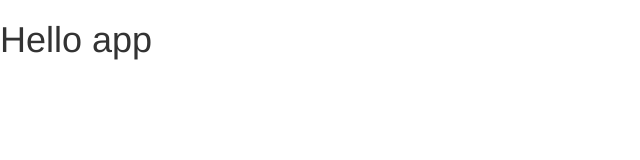
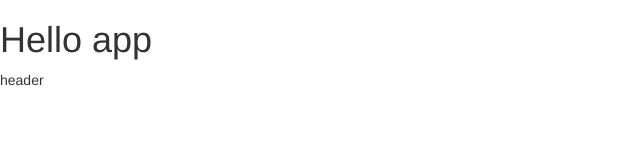
Before and after one commit to MarkoCvrljak/Contact-Book-App, an Angular app: page / in a window 1280 px wide. Shown: the top 160 px of the page, without its empty margins (0-640 px from the left). Built offline with nearby package versions, Linux system fonts and the light colour scheme.

Commit message:
creating header component

```diff
--- a/src/app/app.component.html
+++ b/src/app/app.component.html
@@ -1 +1,2 @@
 <h1>Hello {{title}}</h1>
+<app-header></app-header>
--- a/src/app/app.module.ts
+++ b/src/app/app.module.ts
@@ -3,11 +3,13 @@
 
 
 import { AppComponent } from './app.component';
+import { HeaderComponent } from './header/header.component';
 
 
 @NgModule({
   declarations: [
-    AppComponent
+    AppComponent,
+    HeaderComponent
   ],
   imports: [
     BrowserModule
--- /dev/null
+++ b/src/app/header/header.component.html
@@ -0,0 +1 @@
+<p>{{title}}</p>
--- /dev/null
+++ b/src/app/header/header.component.ts
@@ -0,0 +1,10 @@
+import { Component } from '@angular/core';
+
+@Component({
+  selector: 'app-header',
+  templateUrl: './header.component.html',
+
+})
+export class HeaderComponent {
+  title = 'header';
+}
```
